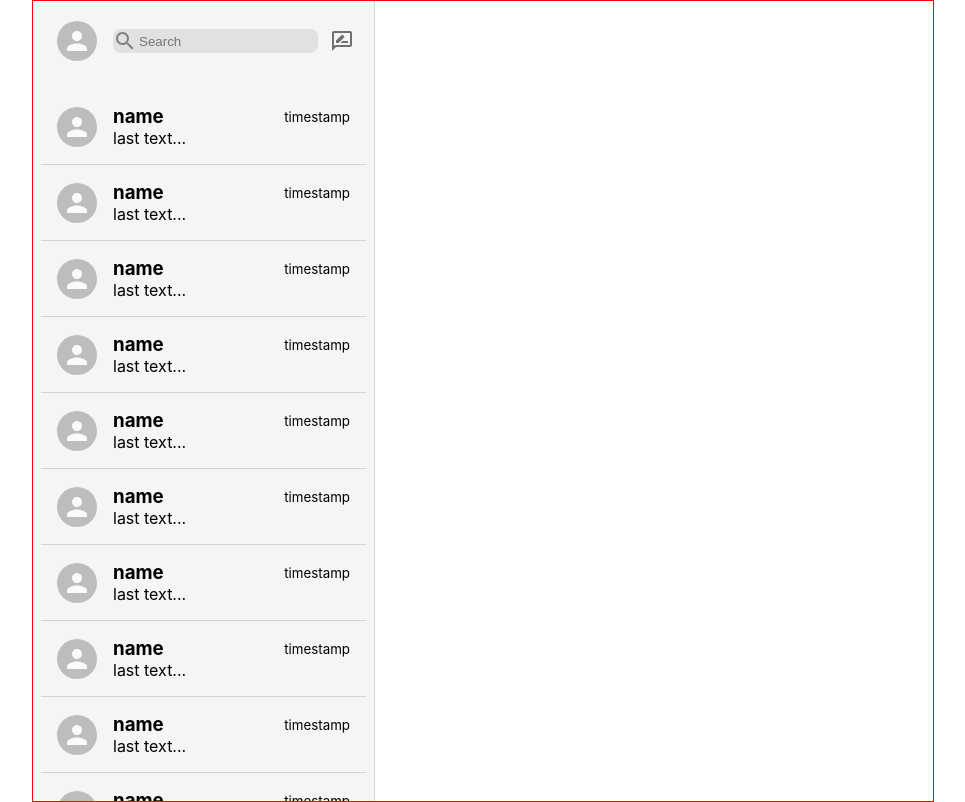
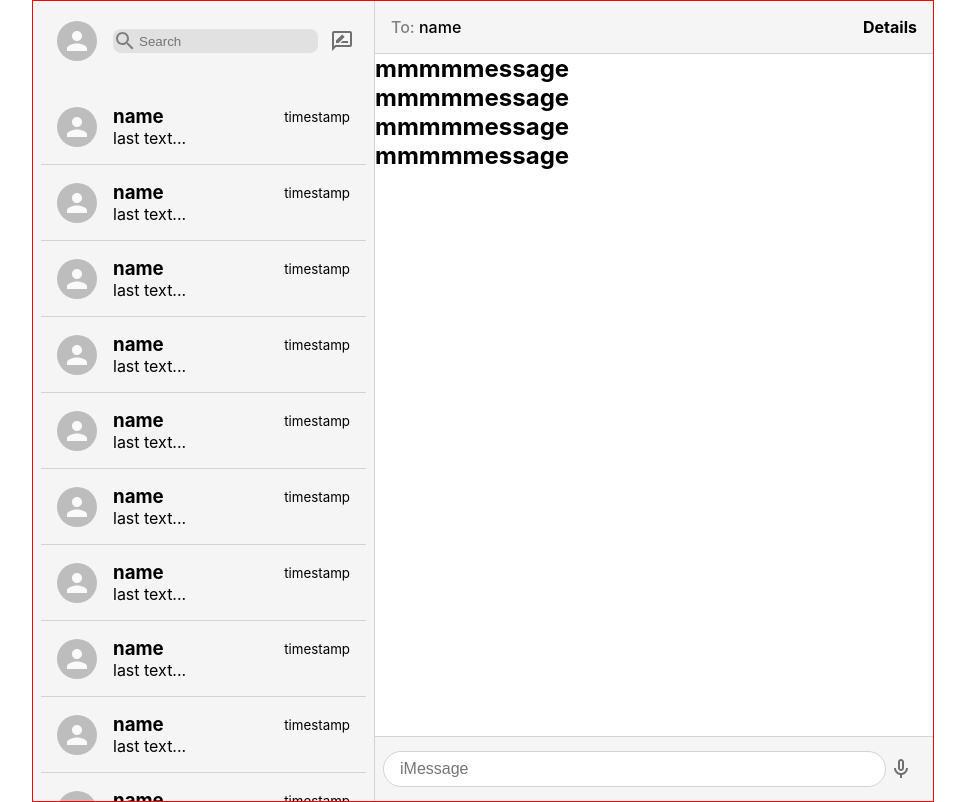
Before and after one commit to kp1129/chat-app, a React (Create React App) app in the folder app/: page / in a window 1280 px wide. Shown: the whole page, without its empty margins (157-1122 px from the left). Built offline with nearby package versions, Linux system fonts and the light colour scheme.

Commit message:
add input to type in messages and styling

```diff
--- /dev/null
+++ b/app/src/Chat.css
@@ -0,0 +1,47 @@
+.chat {
+    display: flex;
+    flex-direction: column;
+    flex: 0.65;
+    height: 100vh;
+    background-color: white;
+    font-size: 1rem;
+}
+.chat__header {
+    padding: 1rem;
+    display: flex;
+    justify-content: space-between;
+    border-bottom: 1px solid lightgray;
+    background-color: #f5f5f5;
+}
+.chat__header > h4 {
+    font-weight: 500;
+    color: gray;
+}
+.chat__name {
+    color: black;
+}
+.chat__input {
+    display: flex;
+    align-items: center;
+    padding: 0.5rem;
+    border-top: 1px solid lightgray;
+    background-color: #f5f5f5;
+}
+.chat__input > form {
+    flex: 1;
+}
+.chat__input > form > input {
+    width: 95%;
+    border: 1px solid lightgray;
+    outline-width: 0;
+    font-size: 1rem;
+    border-radius: 10rem;
+    padding: 0.5rem 1rem;
+}
+/* hide the submit button to mimic imessage ux */
+.chat__input > form > button {
+    display: none;
+}
+.chat__messages {
+    flex: 1;
+}
--- /dev/null
+++ b/app/src/Chat.js
@@ -0,0 +1,56 @@
+import React, { useState } from "react";
+import { IconButton } from "@material-ui/core";
+import MicNoneIcon from "@material-ui/icons/MicNoneOutlined";
+import "./Chat.css";
+
+function Chat() {
+  const [userInput, setUserInput] = useState("");
+
+  const sendMessage = (e) => {
+    e.preventDefault();
+
+    // clear the form input
+    setUserInput("");
+  };
+  return (
+    <div className="chat">
+      {/* header */}
+      <div className="chat__header">
+        <h4>
+          To: <span className="chat__name">name</span>
+        </h4>
+        <strong>Details</strong>
+      </div>
+
+      {/* messages */}
+      <div className="chat__messages">
+          <h2>mmmmmessage</h2>
+          <h2>mmmmmessage</h2>
+          <h2>mmmmmessage</h2>
+          <h2>mmmmmessage</h2>
+      </div>
+
+      {/* input */}
+      <div className="chat__input">
+        <form>
+          <input
+            type="text"
+            placeholder="iMessage"
+            value={userInput}
+            onChange={(e) => setUserInput(e.target.value)}
+          />
+
+          <button type="submit" onClick={sendMessage}>
+            Send
+          </button>
+
+        </form>
+        <IconButton>
+          <MicNoneIcon className="chat__mic" />
+        </IconButton>
+      </div>
+    </div>
+  );
+}
+
+export default Chat;
--- a/app/src/IMessage.js
+++ b/app/src/IMessage.js
@@ -2,12 +2,13 @@ import React from 'react';
 import './IMessage.css';
 
 import Sidebar from './Sidebar';
+import Chat from './Chat';
 
 function IMessage() {
     return (
         <div className="imessage">
             <Sidebar />
-
+            <Chat />
         </div>
     )
 }
```
Also changed, not shown: 1 other file (tests, documents, lock files or other folders).
